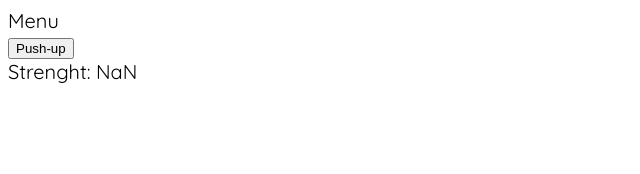
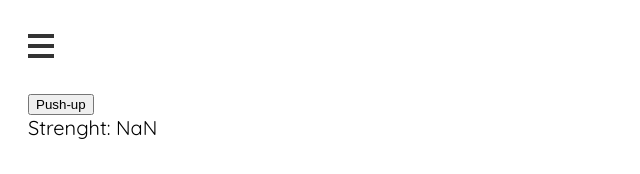
Before and after one commit to JacobSchoolAcc2024/7-DIT-Project, a plain HTML site: page index.html in a window 1280 px wide. Shown: the whole page, without its empty margins (0-640 px from the left). Drawn offline with Linux system fonts and the light colour scheme.

Commit message:
Changed the menu button into an actual button, made the scaling of the navigation bar for every device to be the same

```diff
--- a/idle_gym.js
+++ b/idle_gym.js
@@ -3,7 +3,7 @@ let str_gain = 0;
 let multiplier = 1;
 
 function openNav() {
-    document.getElementById("mySidenav").style.width = "10%";
+    document.getElementById("mySidenav").style.width = "8rem";
 }
 
 function closeNav() {
--- a/index.html
+++ b/index.html
@@ -18,9 +18,14 @@
     <meta name="viewport" content="width=device-width, initial-scale=1.0">
     <title>Document</title>
     <script src="idle_gym.js"></script>
-    <span onclick="openNav()">Menu</span>
+    <div class="menu_container" onclick="openNav()">
+        <div class="bar1"></div>
+        <div class="bar2"></div>
+        <div class="bar3"></div>
+      </div>
 </head>
 <body>
+    <div id="main">
         <div class="exercises"></div>
         <button id="push_up"  onclick="gain_str(1, 'strenght')">Push-up</button>
         <div class="status">
@@ -33,7 +38,7 @@
                     <a id="cost1">Cost: 20 str</a>
                 </div>
             </div>
-
+    </div>
         </div>
 </body>
 </html>
--- a/style.css
+++ b/style.css
@@ -7,18 +7,19 @@
 }
 
 .sidenav {
-    height: 60%;
+    height: 100%;
     width: 0;
     position: fixed;
     background-color: var(--bg-primary);
     overflow-x: hidden;
     padding-top: 60px;
     transition: 0.9s;
+    margin: auto;
 }
 
 .sidenav a {
     text-decoration: none;
-    font-size: 25px;
+    font-size: 1rem;
     color: #818181;
     transition: 0.3s;
 }
@@ -34,8 +35,10 @@
     display: inline-block;
     border: 2px solid grey;
     padding: 12px 12px 12px 12px;
-    margin: 10px 0px 60px 40px;
+    margin: 10px 0px 60px 20px;
     border-radius: 9px;
+    font-size: 1rem;
+    padding: 3%;
 }
 
 .sidenav .menu_Item:hover{
@@ -64,7 +67,25 @@
     padding: 20px;
   }
 
+  .menu_container {
+    display: inline-block;
+    margin-top: 1rem;
+    margin-left: 1rem;
+
+  }
+
+  .bar1, .bar2, .bar3 {
+    width: 1.3rem;
+    height: 0.2rem;
+    background-color: #333;
+    margin: 6px 0;
+    transition: 0.4s;
+  }
+
+
+
 @media screen and (max-height: 450px) {
-    .sidenav {padding-top: 15px;}
-    .sidenav a {font-size: 18px;}
+    .sidenav {padding-top: 10px;}
+    .sidenav a {font-size: 10rem;}
+
   }
```
Lines whose indentation alone changed are shown as unchanged.
